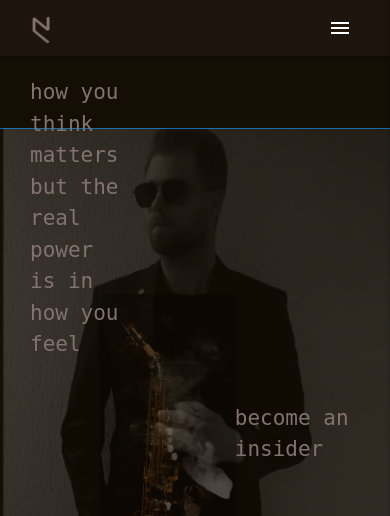
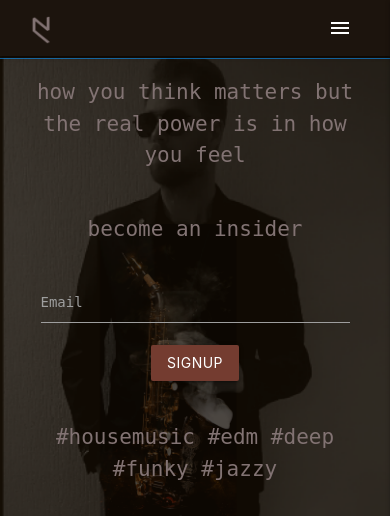
Before and after one commit to nno24/nikolay-cranner-official, a Django app: page / in a window 390 px wide; the page is wider, and only the part inside the window is pictured. Shown: the top 516 px of that part. Run offline with Django 4.2, Linux system fonts and the light colour scheme; data comes from the database, SQL or seed files in the repository; both versions use the stored data as it was after the commit; some libraries are stand-ins or nearby versions.

Commit message:
fixed responsiveness on home page

```diff
--- a/home/templates/home/home.html
+++ b/home/templates/home/home.html
@@ -2,12 +2,12 @@
 {% block content %}
 <div class="container nc-txt-md">
   <div class="row">
-    <div class="col s4">
+    <div class="col s12 center m6 l4">
       <p>how you think matters
         but the real power is in how you feel</p>
     </div>
   <div class="row">
-    <div class="col s5 offset-s7">
+    <div class="col s12 center m6 offset-m3 l5 offset-l4">
       <p>become an insider</p>
       <div class="input-field col s12">
         <input id="email" type="email" class="validate">
@@ -18,12 +18,12 @@
     </div>
   </div>
   <div class="row">
-    <div class="col s4 offset-s8">
-      <p>#housemusic</p>
+    <div class="col s12 center m8 offset-m2 l6 offset-l3">
+      <p>#housemusic #edm #deep #funky #jazzy</p>
     </div>
   </div>
   <div class="row">
-    <div class="col s6 offset-s3">
+    <div class="col s12 center m8 offset-m2 l6 offset-l3">
       <iframe style="border-radius:12px" src="https://open.spotify.com/embed/artist/4NvkvOJ0mDM7QjdzOZLDRd?utm_source=generator&theme=0" width="100%" height="80" frameBorder="0" allowfullscreen="" allow="autoplay; clipboard-write; encrypted-media; fullscreen; picture-in-picture"></iframe>
     </div>
   </div>
--- a/nc/settings.py
+++ b/nc/settings.py
@@ -225,7 +225,7 @@ if 'USE_AWS' in os.environ:
 
 DEFAULT_AUTO_FIELD = 'django.db.models.BigAutoField'
 
-CSRF_TRUSTED_ORIGINS = ["https://8000-nno24-nikolaycrannerof-xoyw399k1vp.ws-eu45.gitpod.io"]
+CSRF_TRUSTED_ORIGINS = ["https://8000-nno24-nikolaycrannerof-fpnurfes4v7.ws-eu45.gitpod.io"]
 SECURE_CROSS_ORIGIN_OPENER_POLICY = 'same-origin-allow-popups'
 
 if 'DEVELOPMENT' in os.environ:
```
Also changed, not shown: db.sqlite3, 1 other file.
